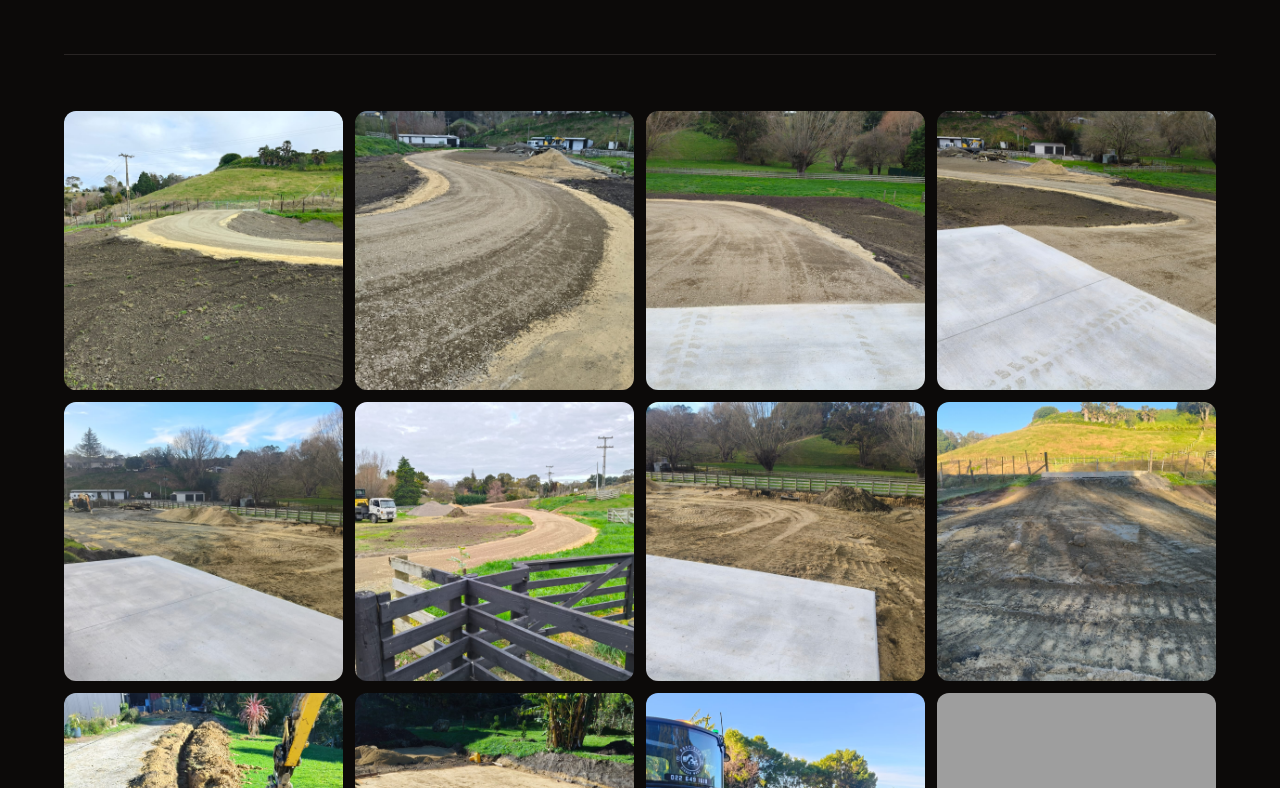
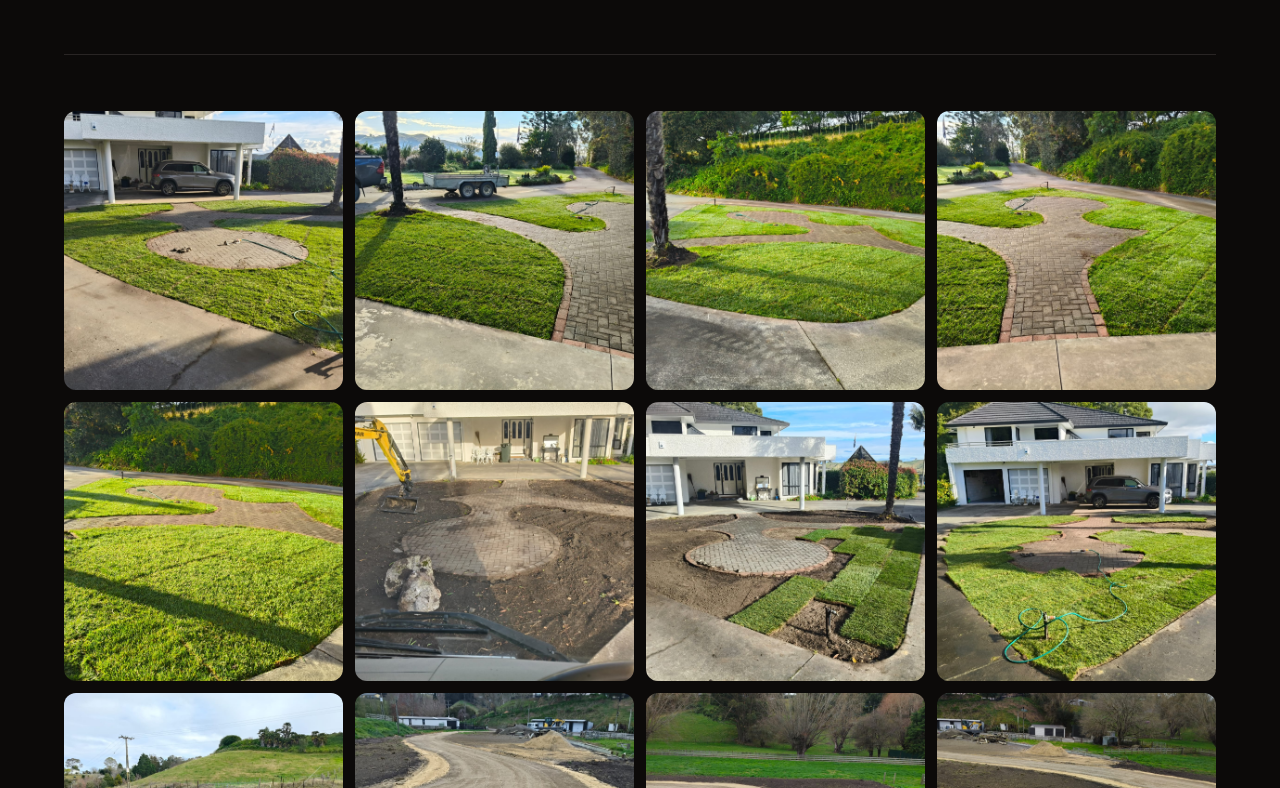
Before and after one commit to geoffreymairs/precision-site, a Next.js app: page /gallery in a window 1280 px wide. Shown: the part 1912-2700 px from the top of the page. Built offline with nearby package versions, Linux system fonts and the light colour scheme; grey boxes are pictures that could not be loaded.

Commit message:
feat: add new images to GalleryPage for instant lawn project showcase
Co-authored-by: geoffreymairs <280590197+geoffreymairs@users.noreply.github.com>

```diff
--- a/components/GalleryPage.tsx
+++ b/components/GalleryPage.tsx
@@ -26,6 +26,14 @@ const instantLawnProject: FeaturedProjectData = {
 };
 
 const images = [
+  { src: "/images/lawn-after1.jpeg", alt: "Completed lush green instant lawn around the circular paver feature in front of the house" },
+  { src: "/images/lawn-after2.jpeg", alt: "Freshly laid lawn around a palm tree and curved paver path with rural views behind" },
+  { src: "/images/lawn-after3.jpeg", alt: "New green lawn framing the brick paver pathway and circular feature" },
+  { src: "/images/lawn-after4.jpeg", alt: "Established instant lawn beside the paver path with hedges and driveway" },
+  { src: "/images/lawn-after5.jpeg", alt: "Finished green lawn beside the brick path with distant mountain views" },
+  { src: "/images/lawn-before1.jpeg", alt: "Excavator clearing the old garden with bare soil beds around brick paver paths before turf was laid" },
+  { src: "/images/lawn-before2.jpeg", alt: "Prepared and levelled ground with the first rolls of ready lawn being laid beside the paver path" },
+  { src: "/images/lawn-before3.jpeg", alt: "Front garden mid-installation with turf partially laid and watering in progress" },
   { src: "/images/driveway1.jpeg", alt: "Freshly graded curving gravel driveway through tilled earth with rolling green hills behind" },
   { src: "/images/driveway8.jpeg", alt: "Wide curving gravel driveway leading toward farm buildings with excavator and truck" },
   { src: "/images/driveway4.jpeg", alt: "Concrete pad meeting a graded gravel driveway curving through a green farm paddock" },
```
